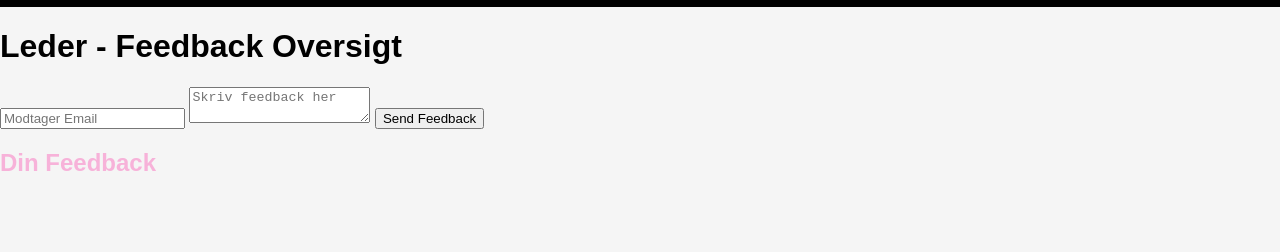
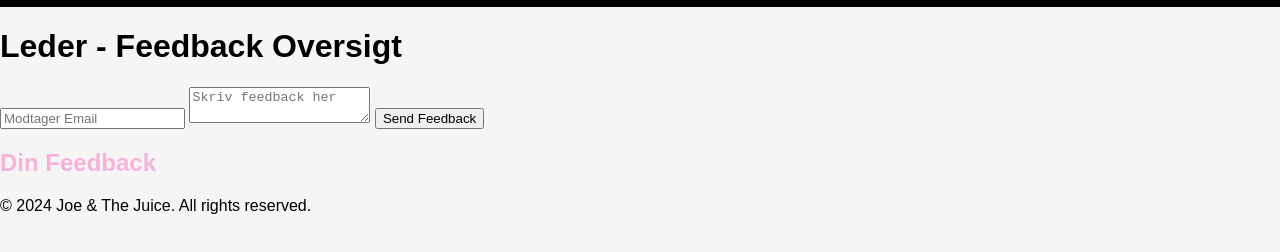
Before and after one commit to Mali0463/Dis-projekt, a website: page Public/leder.html in a window 1280 px wide. Shown: the part 88-340 px from the top of the page. Drawn offline with Linux system fonts and the light colour scheme; no server answers; sample sign-in values are in the browser's storage.

Commit message:
trying to make it prettier

```diff
--- a/Public/leder.html
+++ b/Public/leder.html
@@ -145,5 +145,8 @@
             window.location.href = '/login.html';
         });
     </script>
+        <footer>
+            <p>&copy; 2024 Joe & The Juice. All rights reserved.</p>
+        </footer>
 </body>
 </html>
```
Also changed, not shown: Public/feedback.html (+3 -0 lines), Public/main.html (+0 -3 lines).
